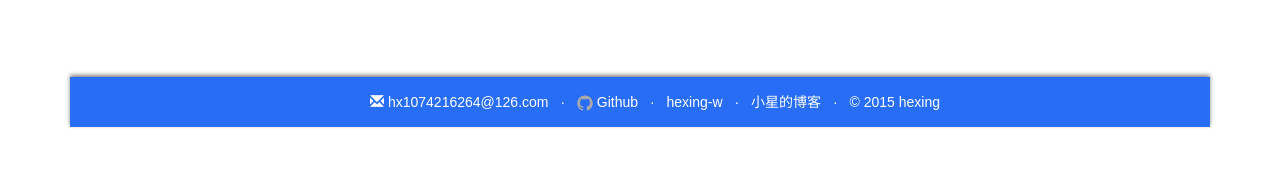
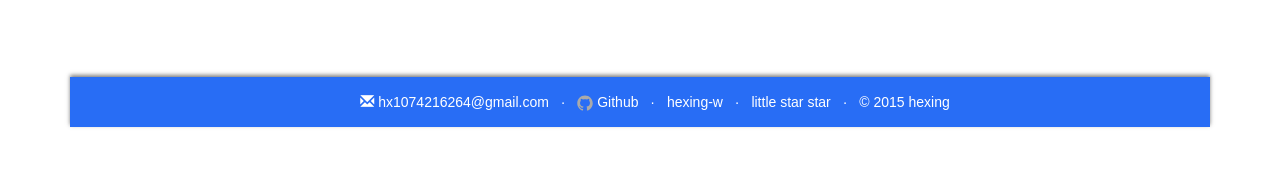
Before and after one commit to hexing-w/hexing-w.github.io, a Jekyll site: the page built from index.html, in a window 1280 px wide. Shown: the part 835-1021 px from the top of the page. Built offline with Jekyll 4.4.1, drawn with Linux system fonts in a browser that asks for light colours; nearby versions of some CDN libraries; the list of posts is cut into pages by our own code; comment, search, counter and statistics services are not loaded; a style sheet for code colours, icons or effects is not loaded.

Commit message:
Update _config.yml

```diff
--- a/_config.yml
+++ b/_config.yml
@@ -1,7 +1,7 @@
 # Site settings
 title: hexing-w
-email: hx1074216264@126.com
-description: 小星的博客
+email: hx1074216264@gmail.com
+description: little star star
 # > # this means to ignore newlines until "baseurl:"
 #   Write an awesome description for your new site here. You can edit this
 #   line in _config.yml. It will appear in your document head meta (for
```
